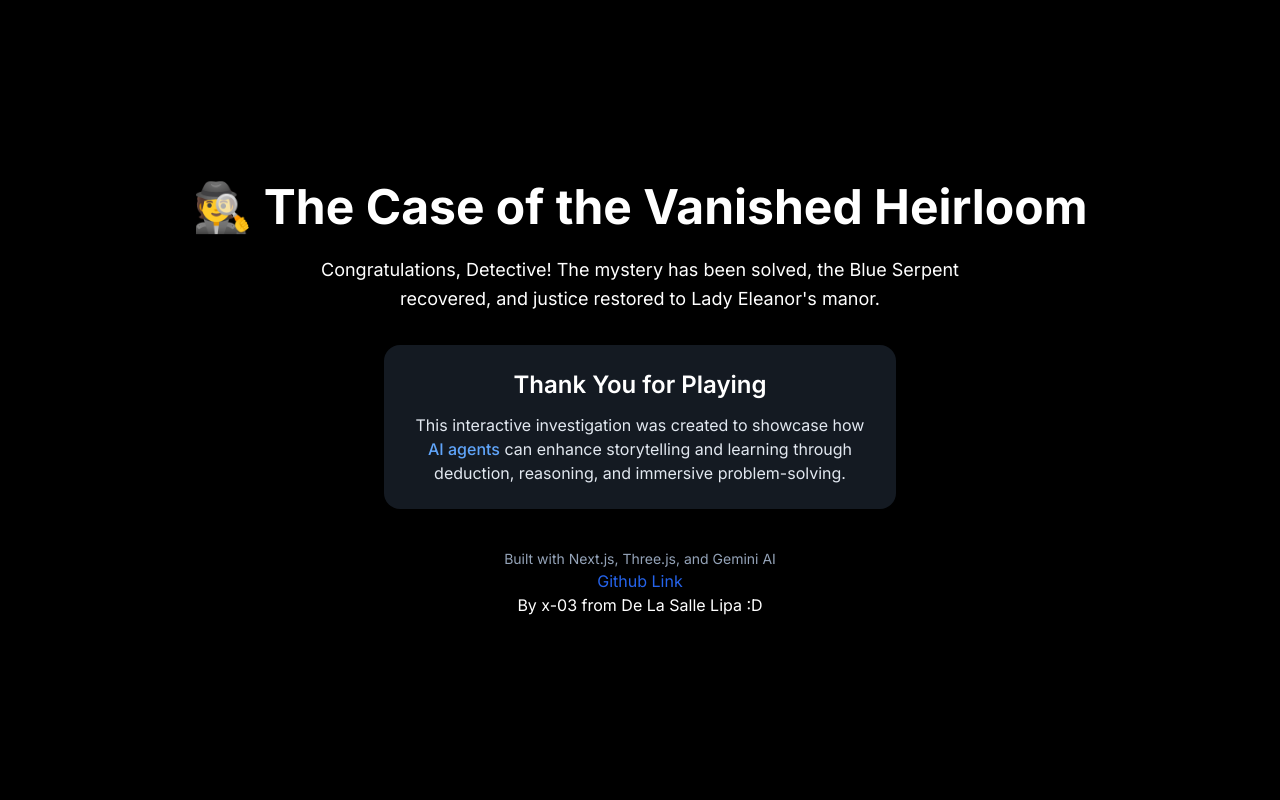
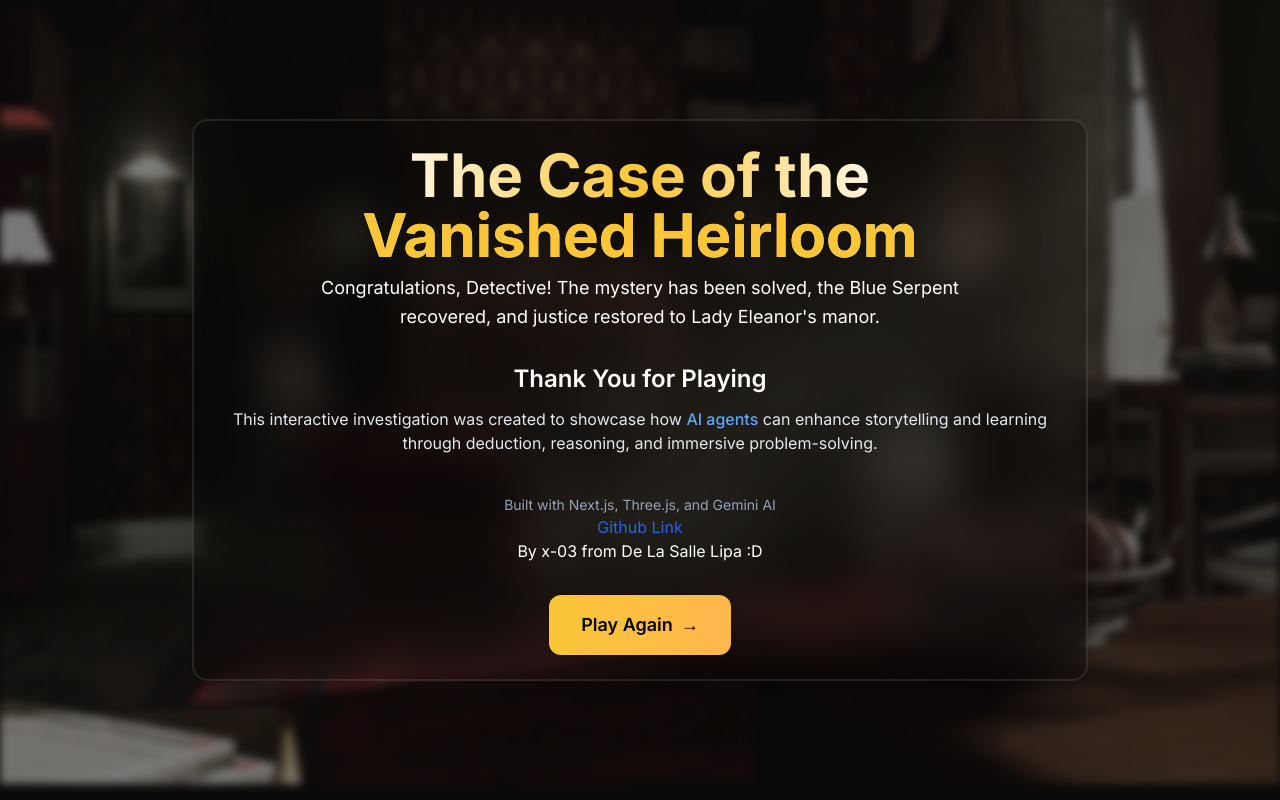
Before and after one commit to dlsl-animodev/codekada-hackathon, a Next.js app: page /ending in a window 1280 px wide. Built offline with nearby package versions, Linux system fonts and the light colour scheme.

Commit message:
feat: ending screen

```diff
--- a/src/app/ending/page.tsx
+++ b/src/app/ending/page.tsx
@@ -1,28 +1,47 @@
+import HeroImage from "../../../public/images/hero-image.jpg";
+import Image from "next/image";
+
 import Link from "next/link";
 import React from "react";
 import { Inter } from "next/font/google";
+import { Button } from "@/components/ui/Button";
 
 const inter = Inter({ subsets: ["latin"] });
 
 export default function EndingPage() {
     return (
         <div
-      className={`${inter.className} flex flex-col items-center justify-center min-h-screen bg-black text-center text-white px-6`}
+            className={`${inter.className} flex flex-col items-center justify-center min-h-screen text-center text-white px-6`}
         >
-      <h1 className="text-4xl md:text-5xl font-bold mb-6">
-        🕵️ The Case of the Vanished Heirloom
+            <Image
+                src={HeroImage}
+                alt="Hero Background"
+                className="w-screen h-screen mb-8 absolute z-[-1] brightness-50 blur-sm"
+            />
+
+            <div className="bg-gradient-to-br from-black/20 to-black/20 backdrop-blur-xl border-2 border-white/10 shadow-2xl p-6 rounded-2xl max-w-4xl flex flex-col items-center justify-center">
+                <h1 className="text-center text-5xl md:text-6xl font-bold bg-gradient-to-r from-white via-[#FAC638] to-white bg-clip-text text-transparent leading-tight mb-2">
+                    The Case of the
+                    <br />
+                    <span className="text-[#FAC638]">Vanished Heirloom</span>
                 </h1>
                 <p className="text-lg max-w-2xl leading-relaxed mb-8">
-        Congratulations, Detective! The mystery has been solved, the Blue
-        Serpent recovered, and justice restored to Lady Eleanor's manor.
+                    Congratulations, Detective! The mystery has been solved, the
+                    Blue Serpent recovered, and justice restored to Lady
+                    Eleanor's manor.
                 </p>
-      <div className="bg-slate-700/40 p-6 rounded-2xl shadow-lg max-w-lg">
-        <h2 className="text-2xl font-semibold mb-3">Thank You for Playing</h2>
+                <div>
+                    <h2 className="text-2xl font-semibold mb-3">
+                        Thank You for Playing
+                    </h2>
                     <p className="text-base text-slate-200">
-          This interactive investigation was created to showcase how{" "}
-          <span className="font-medium text-blue-400">AI agents</span> can
-          enhance storytelling and learning through deduction, reasoning, and
-          immersive problem-solving.
+                        This interactive investigation was created to showcase
+                        how{" "}
+                        <span className="font-medium text-blue-400">
+                            AI agents
+                        </span>{" "}
+                        can enhance storytelling and learning through deduction,
+                        reasoning, and immersive problem-solving.
                     </p>
                 </div>
                 <p className="mt-10 text-sm text-slate-400">
@@ -36,6 +55,15 @@ export default function EndingPage() {
                     Github Link
                 </Link>
                 <p>By x-03 from De La Salle Lipa :D</p>
+                <Link href={"/game"} className="mt-8">
+                    <Button className="px-8 py-4 text-lg font-semibold bg-gradient-to-r from-[#FAC638] to-[#FFB74D] hover:from-[#FFB74D] hover:to-[#FAC638] text-black rounded-xl shadow-lg hover:shadow-[#FAC638]/50 transform hover:scale-105 transition-all duration-300 flex items-center gap-2">
+                        Play Again
+                        <span className="group-hover:translate-x-1 transition-transform duration-300">
+                            →
+                        </span>
+                    </Button>
+                </Link>
+            </div>
         </div>
     );
 }
--- a/src/components/landing-page/first-page.tsx
+++ b/src/components/landing-page/first-page.tsx
@@ -109,7 +109,7 @@ export default function FirstPage({ setPage }: FirstPageProps) {
             <div className="relative z-10 h-full max-w-6xl mx-auto flex flex-col items-center justify-center px-6">
                 <div className="flex flex-col items-center justify-center gap-8 p-12 rounded-3xl bg-gradient-to-br from-black/20 to-black/20 backdrop-blur-xl border-2 border-white/10 shadow-2xl max-w-3xl transform  transition-transform duration-300">
                     {/* Title with modern styling */}
-                    <h1 className="text-center text-6xl md:text-7xl font-bold bg-gradient-to-r from-white via-[#FAC638] to-white bg-clip-text text-transparent leading-tight">
+                    <h1 className="text-center text-5xl md:text-6xl font-bold bg-gradient-to-r from-white via-[#FAC638] to-white bg-clip-text text-transparent leading-tight">
                         The Case of the
                         <br />
                         <span className="text-[#FAC638]">
```
Lines whose indentation alone changed are shown as unchanged.
